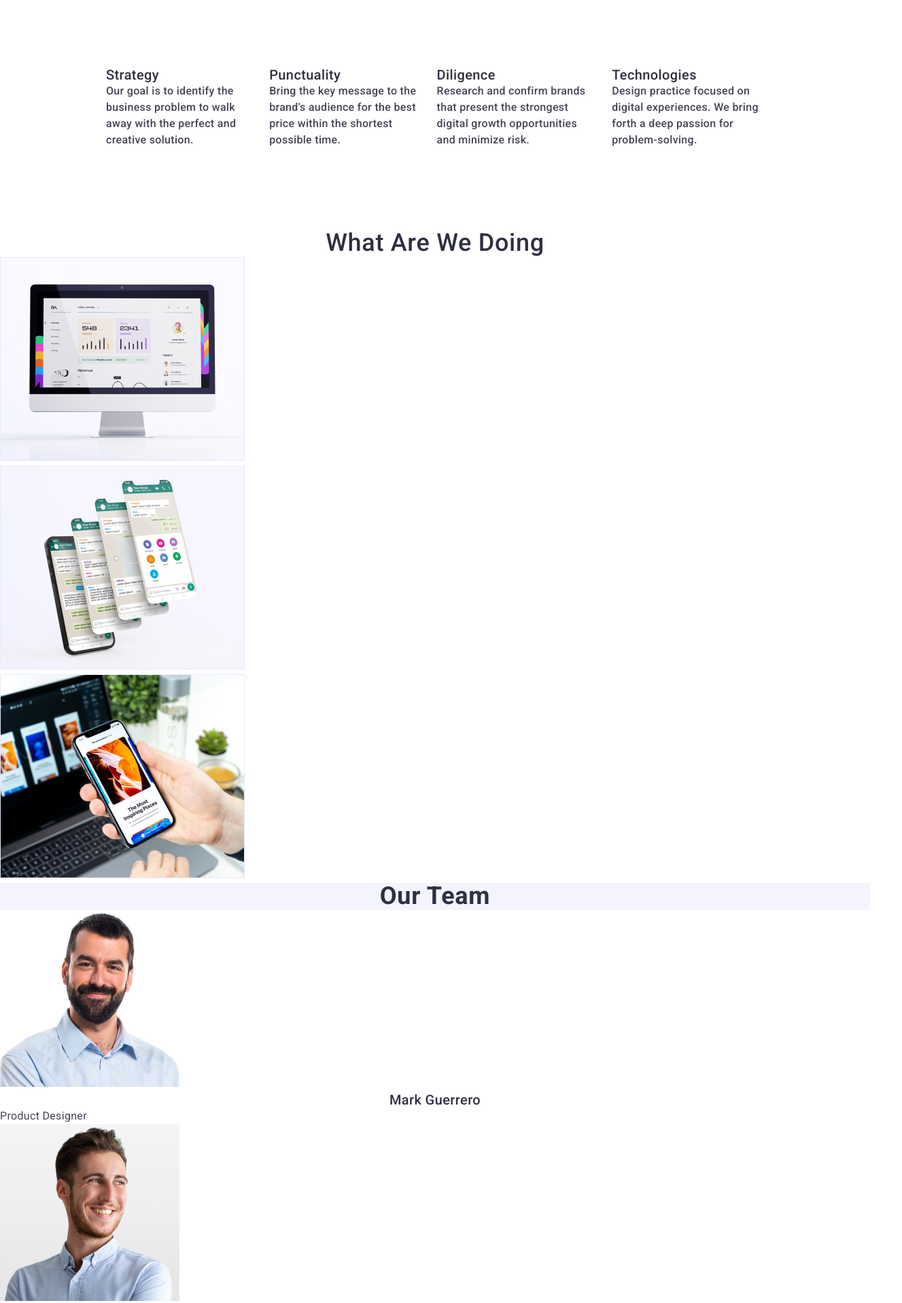
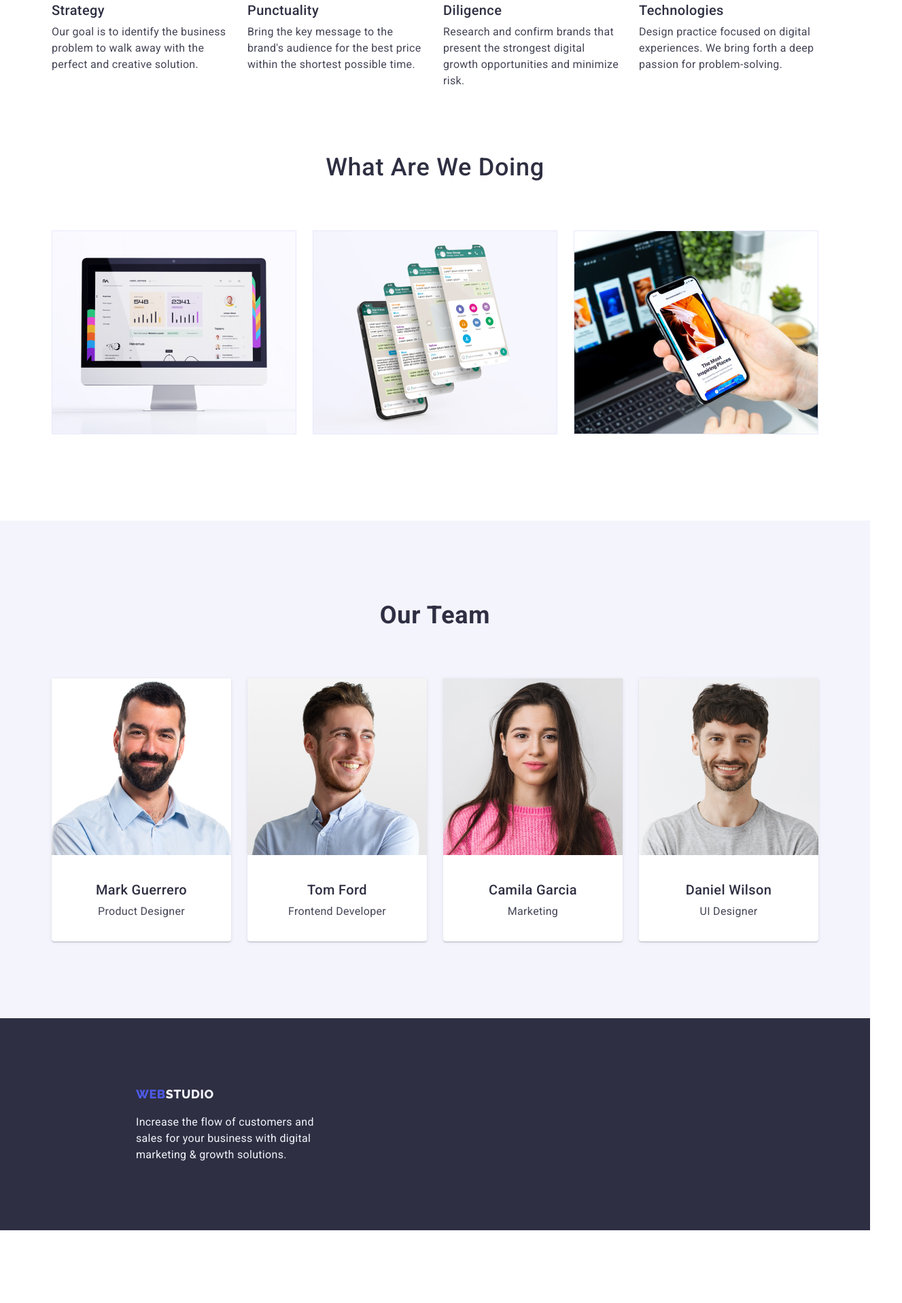
Before and after one commit to Vitaliya27/goit-markup-hw-03, a plain HTML site: page index.html in a window 1280 px wide. Shown: the part 790-2707 px from the top of the page at 68% size, 1327 px wide, since content can reach past the window. After the commit the page ends 2600 px from the top, so only its background shows below. Drawn offline with nearby package versions, Linux system fonts and the light colour scheme.

Commit message:
ended classes for index.html

```diff
--- a/css/styles.css
+++ b/css/styles.css
@@ -44,6 +44,11 @@ nav {
 .header .container {
     background: var(--white, #FFF);
     display: flex;
+    align-items: center;
+    text-align: center;
+    justify-content: center;
+    border-bottom: 1px solid var(--cornflower, #E7E9FC);
+    background: var(--white, #FFF);;
 }
 
 .link {
@@ -58,8 +63,11 @@ nav {
     letter-spacing: 0.03em;
     text-transform: uppercase;
     color: var(--navyblue, #4d5ae5);
-    display: flex;
-    margin: 24px 0 24px 156px;
+    margin-top: 24px;
+    display: inline-flex;
+    height: 24px;
+    align-items: center;
+    flex-shrink: 0;
 }
 
 .header-span {
@@ -94,7 +102,7 @@ nav {
 .container address .list {
     display: flex;
     gap: 40px;
-    margin: 24px 156px 24px 332px;
+    margin: 24px 0 24px 332px;
 }
 
 .address-item {
@@ -119,15 +127,35 @@ nav {
 .footer {
     background: var(--navyblue, #2E2F42);
     font-family: 'Raleway', sans-serif;
+    height: 312px;
+    padding-top: 100px;
+}
+
+.footer .logo {
+    font-family: "Raleway", sans-serif;
+    font-weight: 800;
+    font-size: 18px;
+    line-height: 1.17;
+    letter-spacing: 0.03em;
+    text-transform: uppercase;
+    color: var(--navyblue, #4d5ae5);
+    margin-left: 200px;
+    margin-top: 0;
+
 }
 
 .text-footer {
     color: var(--navyblue, #F4F4FD);
+    font-family: "Roboto";
     font-size: 16px;
     font-style: normal;
     font-weight: 400;
     line-height: 1.5;
     letter-spacing: 0.02em;
+    width: 264px;
+    height: 112px;
+    margin-top: 16px;
+    margin-left: 200px;
 }
 
 .footer-span {
@@ -174,8 +202,13 @@ nav {
     line-height: 1.5;
     letter-spacing: 0.64px;
     cursor: pointer;
-    text-align: center;
-    padding: 24px 32px;
+    border-radius: 4px;
+    background: var(--iris, #4D5AE5);
+    box-shadow: 0px 4px 4px 0px rgba(0, 0, 0, 0.15);
+    display: inline-flex;
+    padding: 16px 32px;
+    align-items: flex-start;
+    gap: 10px;
     margin: 48px 0 120px 0;
 }
 
@@ -190,14 +223,17 @@ nav {
 /* Feutures section */
 
 .feutures .container{
-    margin-left: 0;
-    margin: 120px 156px;
+    margin: 120px 0;
 }
 
-.feutures .container .list {
-
+.feutures .list {
     gap: 24px;
     display: flex;
+    flex-direction: row;
+    padding: 0;
+    max-width: 100%;
+    height: 104px;
+    justify-content: center;
 }
 
 .feutures-title {
@@ -217,13 +253,18 @@ nav {
     font-weight: 500;
     line-height: 1.2;
     letter-spacing: 0.02em;
+    margin-bottom: 8px;
 }
 
 .feutures-text {
     color: var(--slate, #434455);
     font-size: 16px;
+    font-style: normal;
+    font-weight: 400;
     line-height: 1.5;
     letter-spacing: 0.02em;
+    width: 264px;
+    display: flex;
 }
 
 /* what are we doing */
@@ -238,11 +279,27 @@ nav {
     text-align: center;
 }
 
+.portfolio-section .container .list {
+    display: flex;
+    justify-content: center;
+    gap: 24px;
+    margin: 72px 0 120px 0;
+}
+
 
 /* team section */
 
 .team-section {
     background-color: #F4F4FD;
+    height: 732px;
+    flex-shrink: 0;
+    padding-top: 120px;
+}
+
+.team-section .list {
+    display: flex;
+    gap: 24px;
+    justify-content: center;
 }
 
 .team-title {
@@ -258,6 +315,10 @@ nav {
 
 .team-list {
     background-color: #FFFFFF;
+    margin-top: 72px;
+    border-radius: 0px 0px 4px 4px;
+    background: var(--white, #FFF);
+    box-shadow: 0px 2px 1px 0px rgba(46, 47, 66, 0.08), 0px 1px 1px 0px rgba(46, 47, 66, 0.16), 0px 1px 6px 0px rgba(46, 47, 66, 0.08);
 }
 
 .team-name {
@@ -268,6 +329,14 @@ nav {
     font-weight: 500;
     line-height: 1.2;
     letter-spacing: 0.4px;
+    margin-top: 32px;
+    margin-bottom: 8px;
+    text-align: center;
+    height: 24px;
+    display: flex;
+    flex-direction: column;
+    justify-content: center;
+    align-items: center;
 }
 
 .position {
@@ -277,12 +346,29 @@ nav {
     font-weight: 400;
     line-height: 1.5;
     letter-spacing: 0.32px;
+    margin-bottom: 32px;
+    text-align: center;
+    height: 24px;
+    display: flex;
+    flex-direction: column;
+    justify-content: center;
+    align-items: center;
 }
 
 /* Portfolio Page */
 
+.portfolio h1 {
+    display: none;
+}
+
+.portfolio .container .list {
+    display: flex;
+    gap: 24px;
+}
+
 .buttons {
     padding-right: 24px;
+
 }
 
 .buttons-item {
@@ -295,6 +381,9 @@ nav {
     letter-spacing: 0.04em;
     background: var(--cloud, #F4F4FD);
     cursor: pointer;
+    display: flex;
+    padding: 12px 24px;
+    align-items: flex-start;
 }
 
 .buttons-item:hover {
--- a/index.html
+++ b/index.html
@@ -74,8 +74,9 @@
 
       <!-- What are we doing section -->
 
-      <section>
+      <section class="portfolio-section">
           <h2 class="portfolio-title">What are we doing</h2>
+          <div class="container">
               <ul class="list">
                 <li>
                   <img src="./images/whatarewedoing/img-1.jpg" alt="Computer" width="360" />
@@ -87,6 +88,7 @@
                   <img src="./images/whatarewedoing/img-3.jpg" alt="Computer and Phone" width="360" />
                 </li>
               </ul>
+          </div>
       </section>
 
 
@@ -94,6 +96,7 @@
 
       <section class="team-section">
           <h2 id="team" class="team-title">Our Team</h2>
+          <div class="container">
             <ul class="list">
               <li class="team-list">
                 <img src="./images/team/img-1.jpg" alt="Mark Guerrero" width="264" />
@@ -116,6 +119,7 @@
                 <p class="position">UI Designer</p>
               </li>
             </ul>
+          </div>
       </section>
 
     </main>
```
Also changed, not shown: portfolio.html (+1 -1 lines). Lines whose indentation alone changed are shown as unchanged.
